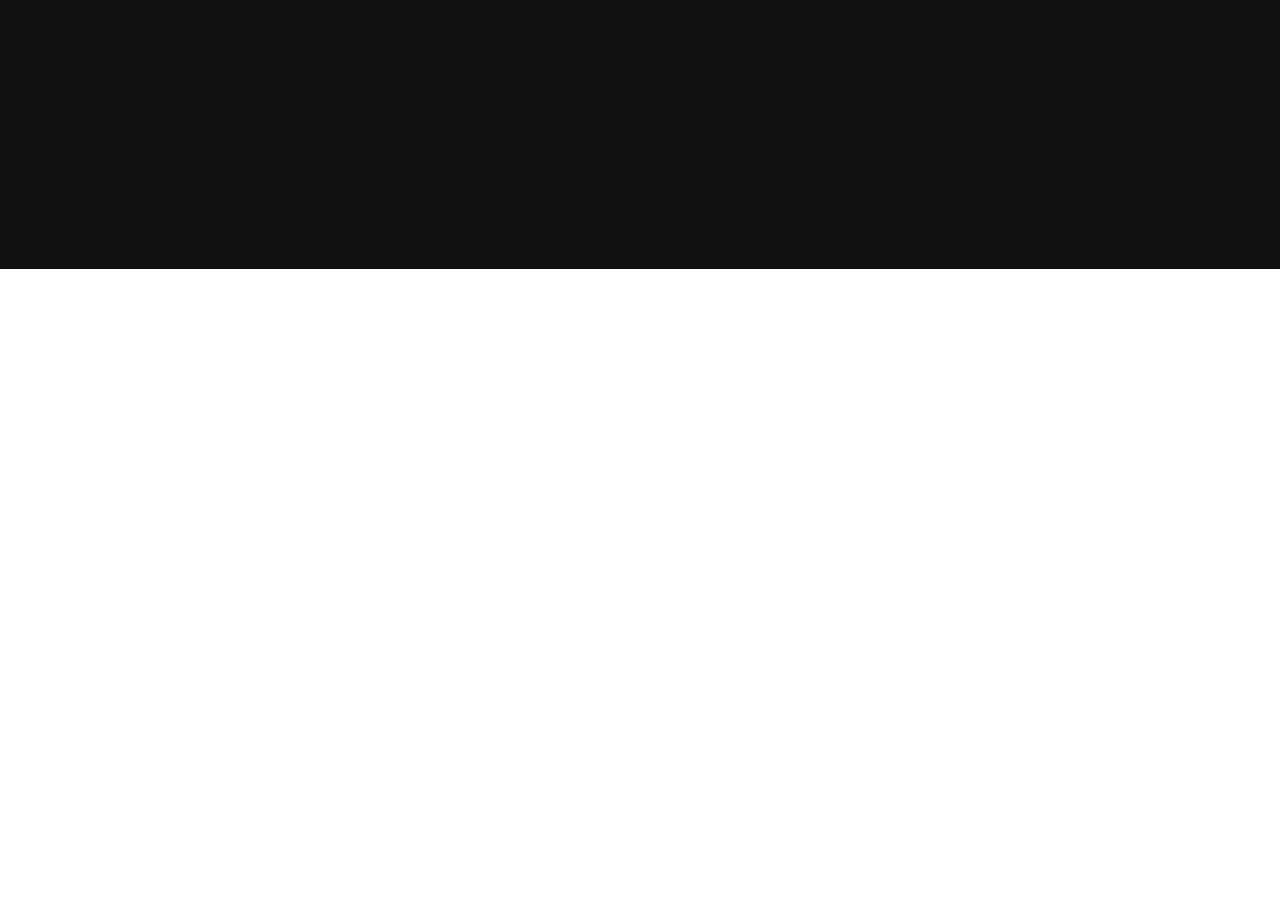
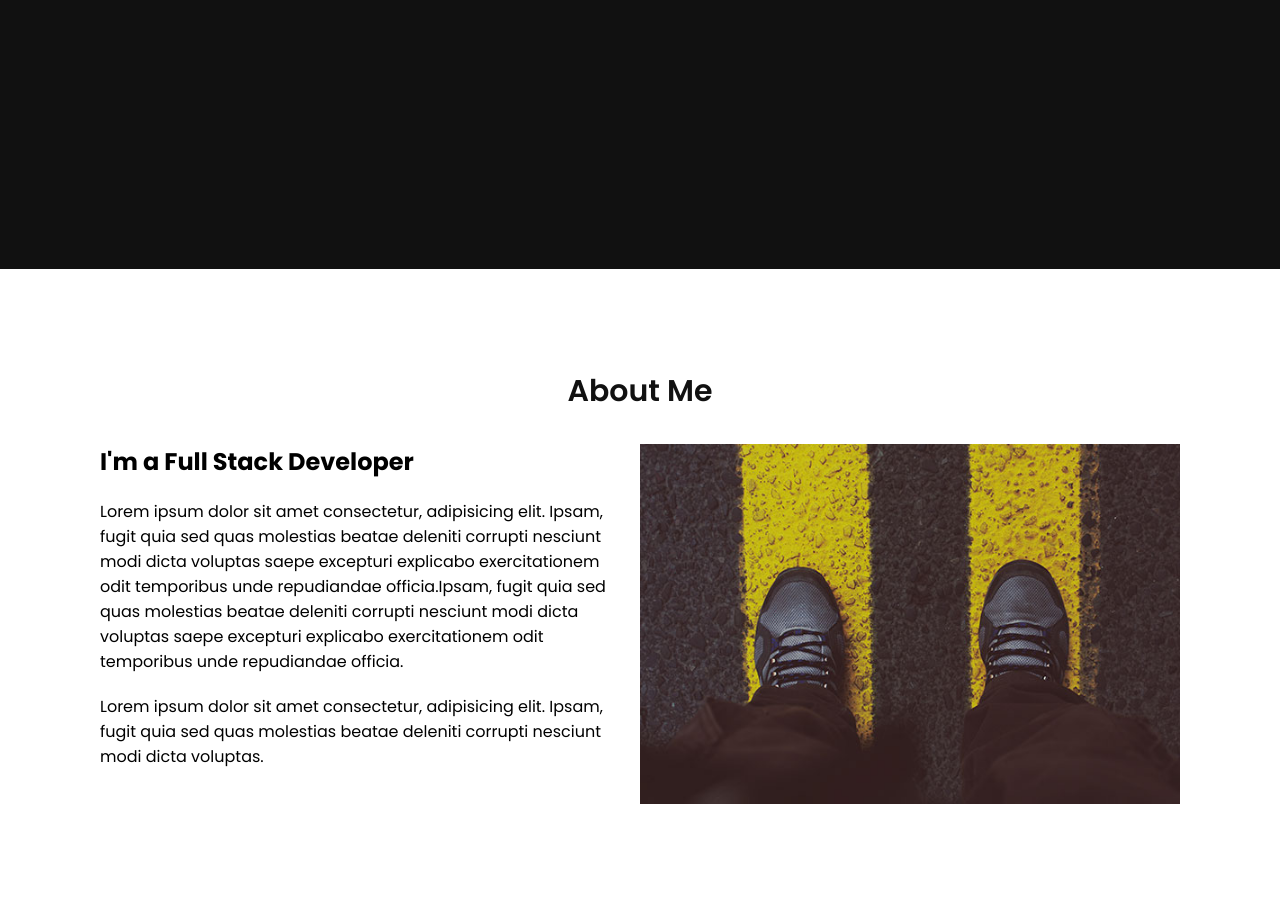
Before and after one commit to ricardo-rossini/Portfolio, a plain HTML site: page index.html in a window 1280 px wide. Shown: the part 531-1442 px from the top of the page. Before the commit the page ends 800 px from the top, so only its background shows below. Drawn offline with Linux system fonts and the light colour scheme.

Commit message:
imgs + about me section

```diff
--- a/css/style.css
+++ b/css/style.css
@@ -92,3 +92,41 @@ section{
     letter-spacing: 2px;
     font-weight: 500;
 }
+
+p{
+    margin-top: 20px;
+}
+
+.heading{
+    width: 100%;
+    text-align: center;
+    margin-bottom: 30px;
+    color: #111;
+}
+
+.heading h2{
+    font-weight: 600;
+    font-size: 30px;
+}
+
+.content{
+    display: flex;
+    justify-content: space-between;
+}
+
+.contentBx{
+    padding-right: 30px;
+}
+
+.contentBx h3{
+    font-size: 24px;
+    margin-bottom: 10px;
+}
+
+.w50{
+    min-width: 50%;
+}
+
+img{
+    max-width: 100%;
+}
--- a/index.html
+++ b/index.html
@@ -26,5 +26,31 @@
             <a href="#" class="btn">About me</a>
         </div>
     </section>
+    <section class="about">
+        <div class="heading">
+            <h2>About Me</h2>
+        </div>
+        <div class="content">
+            <div class="contentBx w50">
+                <h3>I'm a Full Stack Developer</h3>
+                <p>
+                    Lorem ipsum dolor sit amet consectetur, adipisicing elit.
+                    Ipsam, fugit quia sed quas molestias beatae deleniti corrupti nesciunt modi dicta
+                    voluptas saepe excepturi explicabo exercitationem odit temporibus unde repudiandae
+                    officia.Ipsam, fugit quia sed quas molestias beatae deleniti corrupti nesciunt modi dicta
+                    voluptas saepe excepturi explicabo exercitationem odit temporibus unde repudiandae
+                    officia.
+                </p>
+                <p>
+                    Lorem ipsum dolor sit amet consectetur, adipisicing elit.
+                    Ipsam, fugit quia sed quas molestias beatae deleniti corrupti nesciunt modi dicta
+                    voluptas.
+                </p>
+            </div>
+            <div class="w50">
+                <img src="img/img1.jpg" class="img" alt="picture of a pair of shoes">
+            </div>
+        </div>
+    </section>
 </body>
 </html>
```
Also changed, not shown: img/img1.jpg (added), img/product1.jpg (added), img/product2.jpg (added), img/product3.jpg (added), img/product4.jpg (added).
